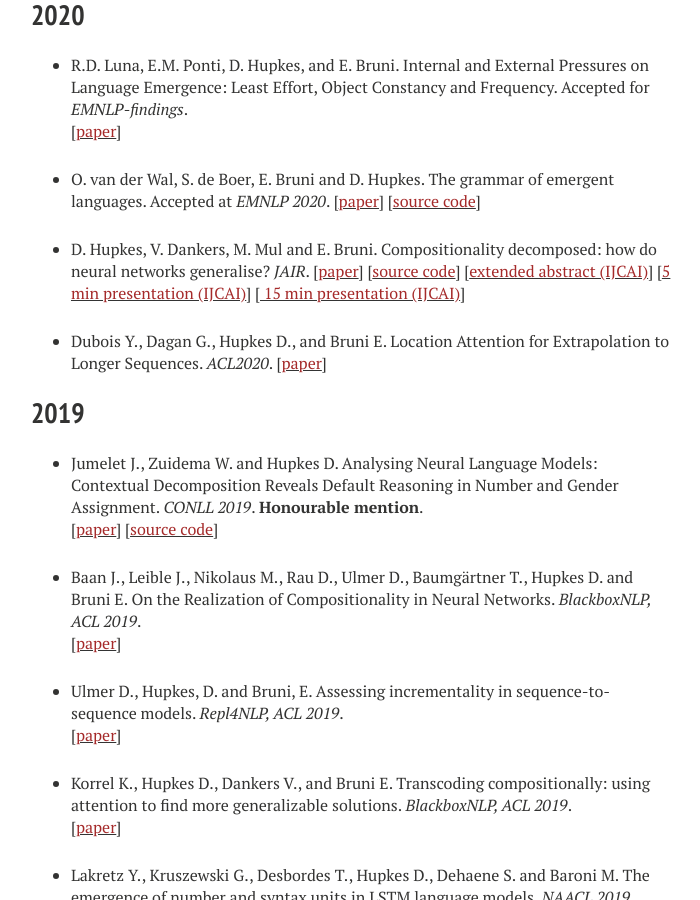
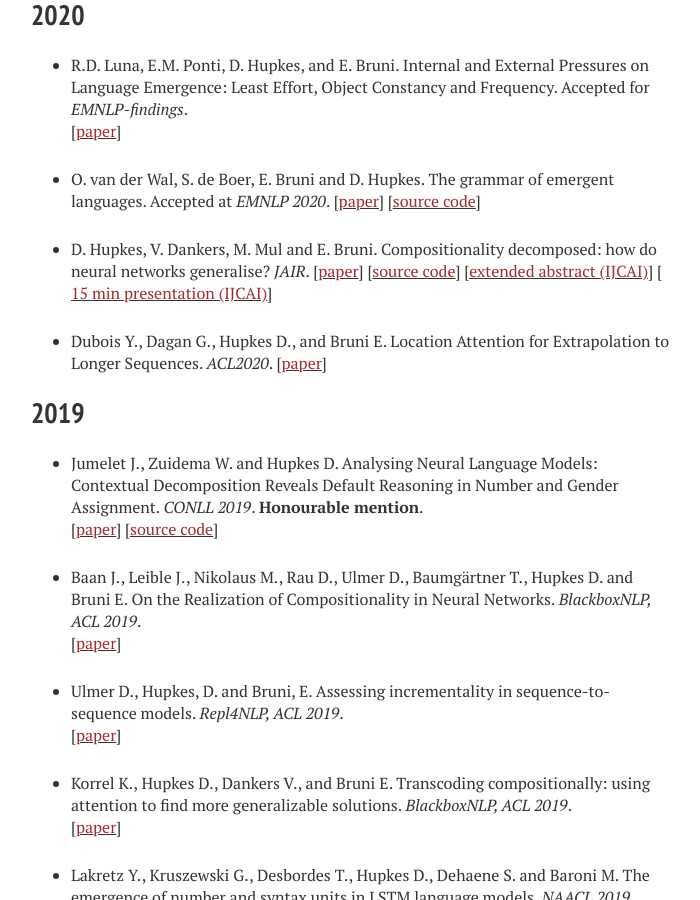
Before and after one commit to dieuwkehupkes/dieuwkehupkes.github.io, a Jekyll site: the page built from publications.md, in a window 1280 px wide and 900 px high, scrolled down 1743 px. Shown: the whole window, without its empty margins (289-989 px from the left). Built offline with Jekyll 4.4.1, drawn with Linux system fonts in a browser that asks for light colours; nearby versions of some CDN libraries.

Commit message:
Update link

```diff
--- a/publications.md
+++ b/publications.md
@@ -47,8 +47,7 @@ Compositionality decomposed: how do neural networks generalise? *JAIR*.
 \[[<font color="brown">paper</font>](https://www.jair.org/index.php/jair/article/view/11674/26576){:target="blank"}\]
 \[[<font color="brown">source code</font>](https://github.com/i-machine-think/am-i-compositional){:target="_blank"}\]
 \[[<font color="brown">extended abstract (IJCAI)</font>](https://www.ijcai.org/Proceedings/2020/0708.pdf){:target="_blank"}\]
-\[[<font color="brown">5 min presentation (IJCAI)</font>](https://drive.google.com/file/d/15DivvB5znPH6afMdbVZrIPev5Huv2uWI/view?usp=sharing){:target="_blank"}\]
-\[[<font color="brown"> 15 min presentation (IJCAI)</font>](https://drive.google.com/file/d/13cy19Ctl9UXqHcQ4QQXFeOrUghIuqwER/view?usp=sharing){:target="_blank"}\]
+\[[<font color="brown"> 15 min presentation (IJCAI)</font>](https://www.youtube.com/watch?v=r_LegZC8dPU){:target="_blank"}\]
 
 
 * Dubois Y., Dagan G., Hupkes D., and Bruni E.
```
